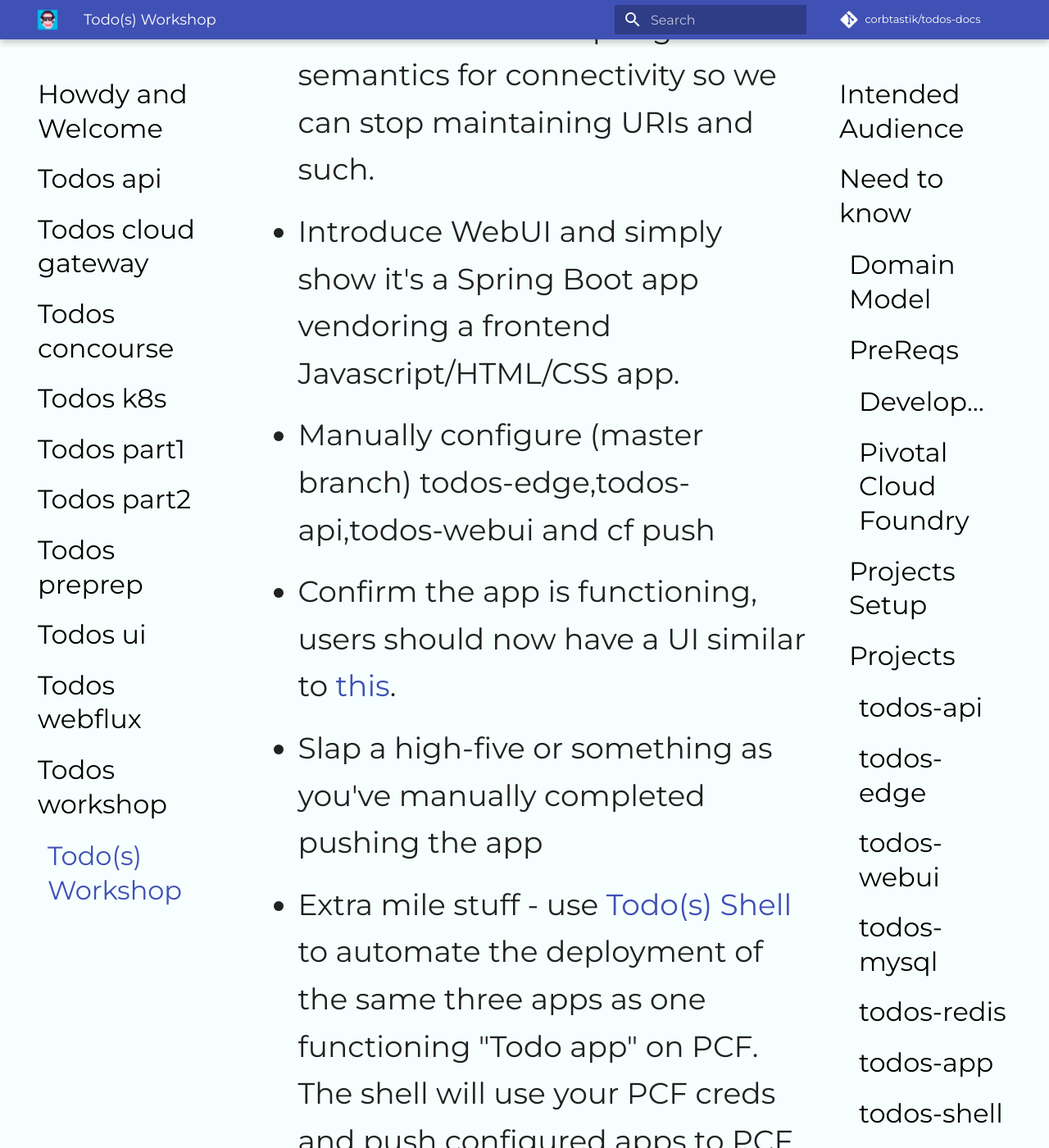
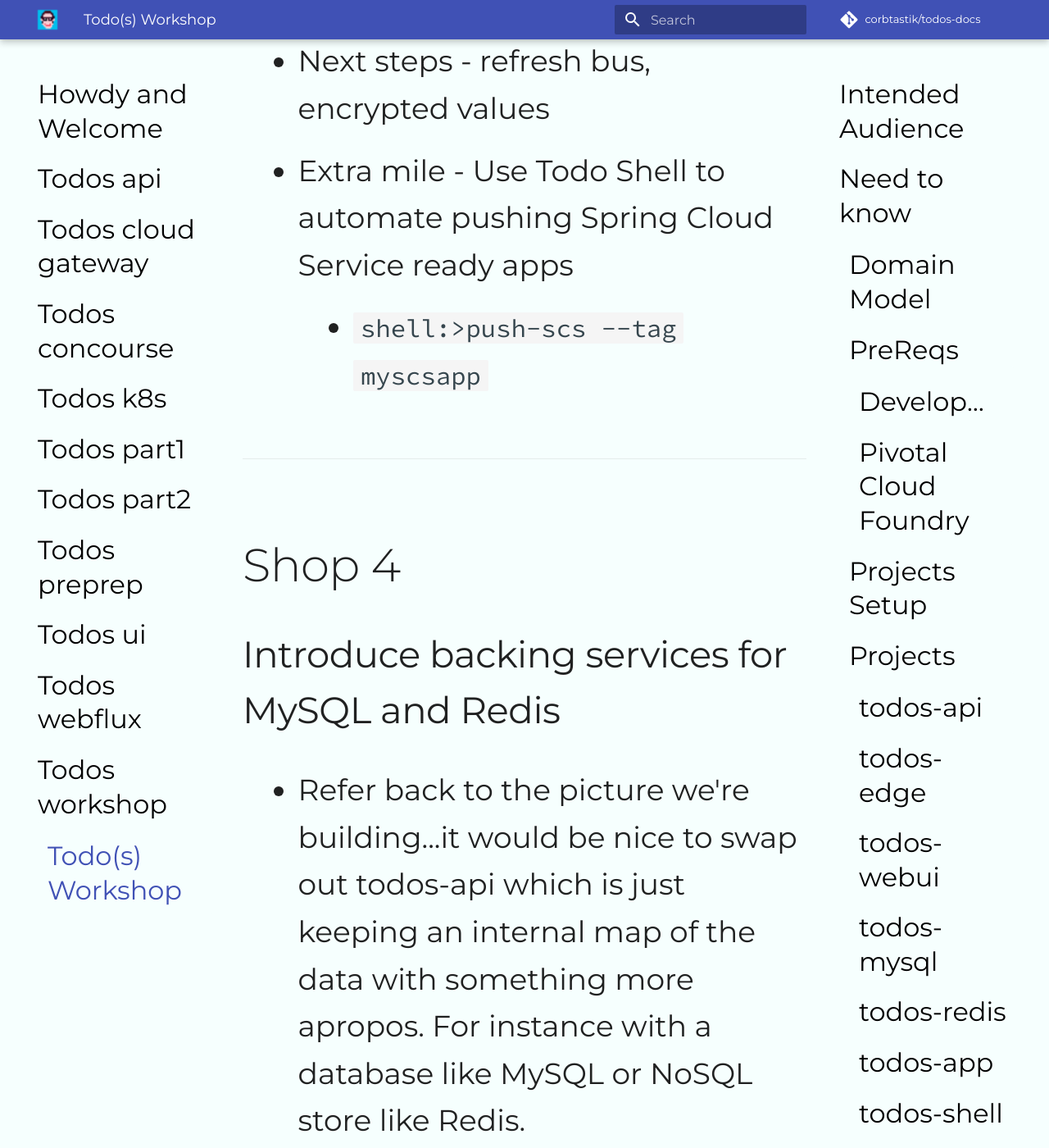
Before and after one commit to adamzwickey/todos-docs, an MkDocs documentation site: the page built from docs/todos-workshop/README.md, in a window 1280 px wide and 1400 px high, scrolled down 39459 px. Shown: the whole window at 82% size. Built offline with MkDocs 1.6.1 and Material for MkDocs 9.7.7, drawn with Linux system fonts in a browser that asks for light colours; comment, search, counter and statistics services are not loaded; some of the changed text lies outside the part shown.

```diff
--- a/docs/todos-workshop/README.md
+++ b/docs/todos-workshop/README.md
@@ -362,7 +366,7 @@ Push the Edge, API and UI with the ``manifest-internal.yml`` from each project a
 * Build todos-edge, todos-api, todos-webui
 * Configure manifests to bind to Config Server and Service Registry instances
 * cf push todos-edge, todos-api, todos-webui
-* Make config change to todos-webui placeholder property to customize the UI placeholder.
+* Make config change to todos-webui `placeholder` property to customize the UI placeholder.
 * Refresh Todos WebUI
 * Show updated placeholder on WebUI and walk through how the refresh works
 * Next steps - refresh bus, encrypted values
@@ -372,22 +376,6 @@ Push the Edge, API and UI with the ``manifest-internal.yml`` from each project a
 ---
 
 ## Shop 4
-
-### Introduce Edge (Spring Cloud Gateway) and WebUI (Spring Boot + Vue.js) apps
-
-* Refer back to the picture we're building
-* Introduce Spring Cloud Gateway as an application edge and routing tool
-* Inspect Todo(s) Edge code and configuration and walk through how routes are handled
-* Inspect both master and cloud branches for differences, note cloud branch uses Spring Cloud semantics for connectivity so we can stop maintaining URIs and such.
-* Introduce WebUI and simply show it's a Spring Boot app vendoring a frontend Javascript/HTML/CSS app.
-* Manually configure (master branch) todos-edge,todos-api,todos-webui and cf push
-* Confirm the app is functioning, users should now have a UI similar to [this](#todos-webui).
-* Slap a high-five or something as you've manually completed pushing the app
-* Extra mile stuff - use [Todo(s) Shell](#todos-shell) to automate the deployment of the same three apps as one functioning "Todo app" on PCF.  The shell will use your PCF creds and push configured apps to PCF.  Each deploy results in 3 apps running (todos-edge,todos-api,todos-webui) each with a user provided "tag" which will prefix the running app instances.
-
----
-
-## Shop 5
 
 ### Introduce backing services for MySQL and Redis
 
```
Also changed, not shown: other parts of docs/todos-workshop/README.md (+8 -4 lines).
